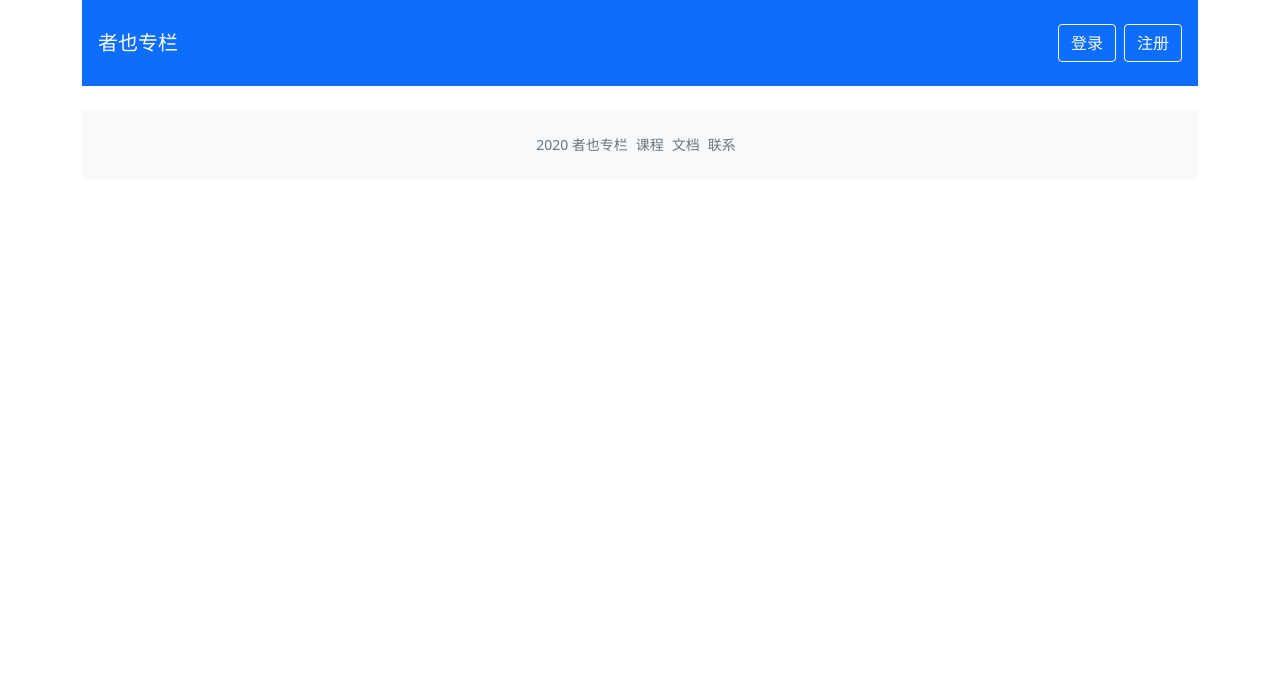
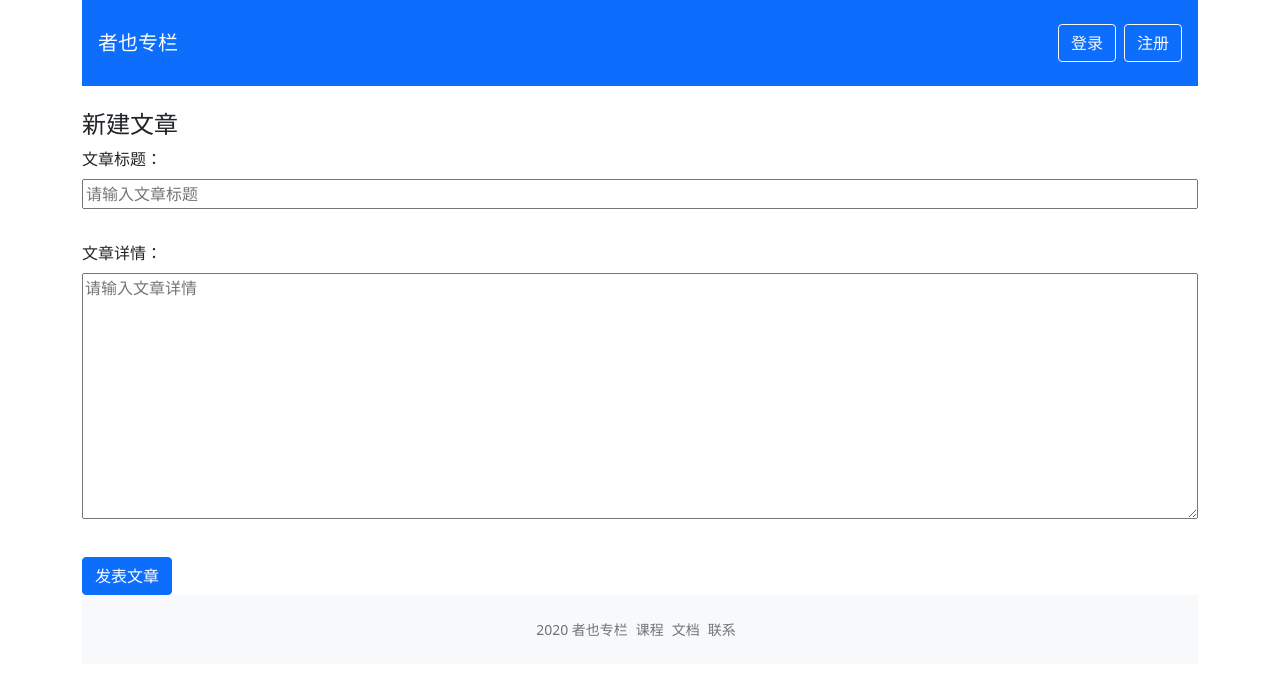
Before and after one commit to WeiQiang5/zheye, a Vue app: page /create in a window 1280 px wide. Shown: the top 676 px of the page. Built offline with nearby package versions, Linux system fonts and the light colour scheme.

Commit message:
添加新建文章

```diff
--- a/src/components/GlobalHeader.vue
+++ b/src/components/GlobalHeader.vue
@@ -34,7 +34,7 @@
         <dropdown :title="`你好 ${user.name}`">
           <dropdown-item>
             <router-link
-              to="#"
+              to="/create"
               class="dropdown-item"
             >
               新建文章
--- a/src/components/ValidateForm.vue
+++ b/src/components/ValidateForm.vue
@@ -34,6 +34,7 @@
 export default defineComponent({
   emits: ['form-submit'],
   setup (props, context) {
+    // 获取mitt
     let funcArr: ValidateFunc[] = []
     let clearFuncArr: ClearInputFunc[] = []
     // 默认按钮点击事件
--- a/src/components/ValidateInput.vue
+++ b/src/components/ValidateInput.vue
@@ -2,6 +2,7 @@
 <template>
   <div class="validate-input-container pb-3">
     <input
+      v-if="tag !== 'textarea'"
       :value="inputRef.val"
       class="form-conftrol"
       :class="{'is-invalid':inputRef.error}"
@@ -9,6 +10,16 @@
       @blur="validateInput"
       @input="updateValue"
     >
+    <textarea
+      v-else
+      :value="inputRef.val"
+      class="form-conftrol"
+      :class="{'is-invalid':inputRef.error}"
+      v-bind="$attrs"
+      @blur="validateInput"
+      @input="updateValue"
+    >
+    </textarea>
     <span
       v-if="inputRef.error"
       class="invalid-feedback"
@@ -34,6 +45,7 @@
     };
 }
 export type RulesProp = Array<RuleProp>
+export type TagType = 'input' | 'textarea'
 export default defineComponent({
   props: {
     // eslint-disable-next-line vue/require-default-prop
@@ -43,6 +55,10 @@
     modelValue: {
       type: String,
       default: ''
+    },
+    tag: {
+      type: String as PropType<TagType>,
+      default: 'input'
     }
   },
   // 不希望根元素继承属性
@@ -116,4 +132,7 @@
 })
 </script>
 <style lang='scss' scoped>
+.form-conftrol{
+  width: 100%;
+}
 </style>
--- a/src/route/router.ts
+++ b/src/route/router.ts
@@ -5,6 +5,11 @@
     path: '/',
     name: 'home',
     component: () => import('@/views/home.vue')
+  },
+  {
+    path: '/create',
+    name: 'create',
+    component: () => import('@/views/createPost.vue')
   },
   {
     path: '/column/:id',
--- a/src/store/store.ts
+++ b/src/store/store.ts
@@ -5,6 +5,7 @@
     isLogin:boolean;
     name?:string;
     id?:number;
+    columnId?:number;
 }
 export interface GlobalDataProps{
     columns:ColumnProps[];
@@ -16,11 +17,14 @@
   state: {
     columns: testData,
     posts: testPosts,
-    user: { isLogin: false }
+    user: { isLogin: false,name:'小强',columnId:1 }
   },
   mutations: {
     login (state) {
       state.user = { ...state.user, isLogin: true, name: '小强' }
+    },
+    createPost(state,newPost){
+      state.posts.push(newPost)
     }
   },
   getters: {
--- /dev/null
+++ b/src/views/createPost.vue
@@ -0,0 +1,84 @@
+<template>
+  <div class="create-post-page">
+    <h4>新建文章</h4>
+    <validate-form @form-submit="onFormSubmit">
+      <div class="mb-3">
+        <label class="form-label">文章标题：</label>
+        <validate-input
+          v-model="titleVal"
+          :rules="titleRules"
+          placeholder="请输入文章标题"
+          type="text"
+        />
+      </div>
+      <div class="mb-3">
+        <label class="form-label">文章详情：</label>
+        <validate-input
+          v-model="contentVal"
+          rows="10"
+          type="text"
+          tag="textarea"
+          placeholder="请输入文章详情"
+          :rules="contentRules"
+        />
+      </div>
+      <template #submit>
+        <button class="btn btn-primary btn-large">
+          发表文章
+        </button>
+      </template>
+    </validate-form>
+  </div>
+</template>
+
+<script lang="ts">
+import { defineComponent, ref } from 'vue'
+import { useStore } from 'vuex'
+import { useRouter } from 'vue-router'
+import { GlobalDataProps, PostProps } from '../store'
+import ValidateInput, { RulesProp } from '../components/ValidateInput.vue'
+import ValidateForm from '../components/ValidateForm.vue'
+
+export default defineComponent({
+  name: 'Login',
+  components: {
+    ValidateInput,
+    ValidateForm
+  },
+  setup () {
+    const titleVal = ref('')
+    const router = useRouter()
+    const store = useStore<GlobalDataProps>()
+    const titleRules: RulesProp = [
+      { type: 'required', message: '文章标题不能为空' }
+    ]
+    const contentVal = ref('')
+    const contentRules: RulesProp = [
+      { type: 'required', message: '文章详情不能为空' }
+    ]
+    const onFormSubmit = (result: boolean) => {
+      if (result) {
+        const { columnId } = store.state.user
+        if (columnId) {
+          const newPost: PostProps = {
+            id: new Date().getTime(),
+            title: titleVal.value,
+            content: contentVal.value,
+            columnId,
+            createdAt: new Date().toLocaleString()
+          }
+          store.commit('createPost', newPost)
+          router.push({ name: 'column', params: { id: columnId } })
+        }
+      }
+    }
+    return {
+      titleRules,
+      titleVal,
+      contentVal,
+      contentRules,
+      onFormSubmit
+    }
+  }
+})
+</script>
--- a/src/views/login.vue
+++ b/src/views/login.vue
@@ -63,8 +63,8 @@
       // 验证通过
       if (result) {
         console.log('验证通过')
-        // router.push('/')
-        // store.commit('login')
+        router.push('/')
+        store.commit('login')
       }
     }
 
```
